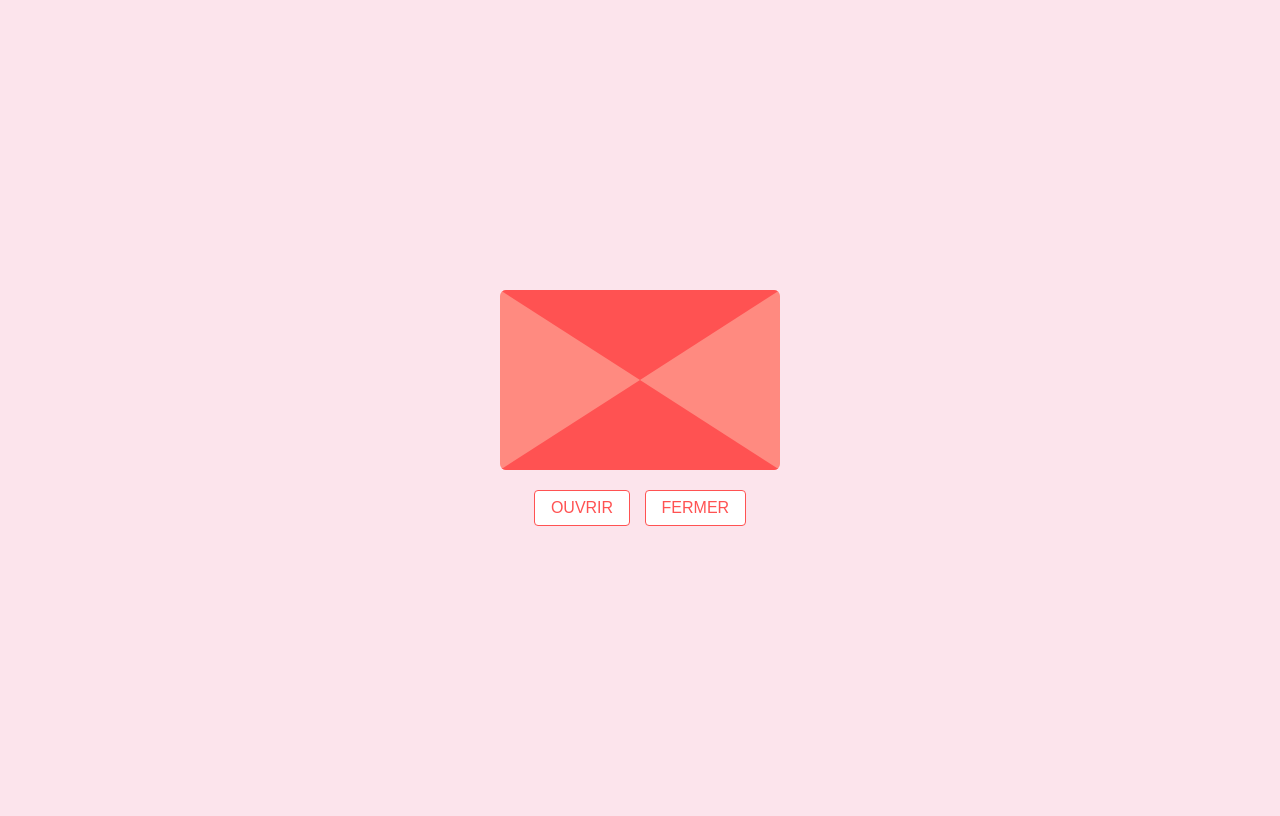
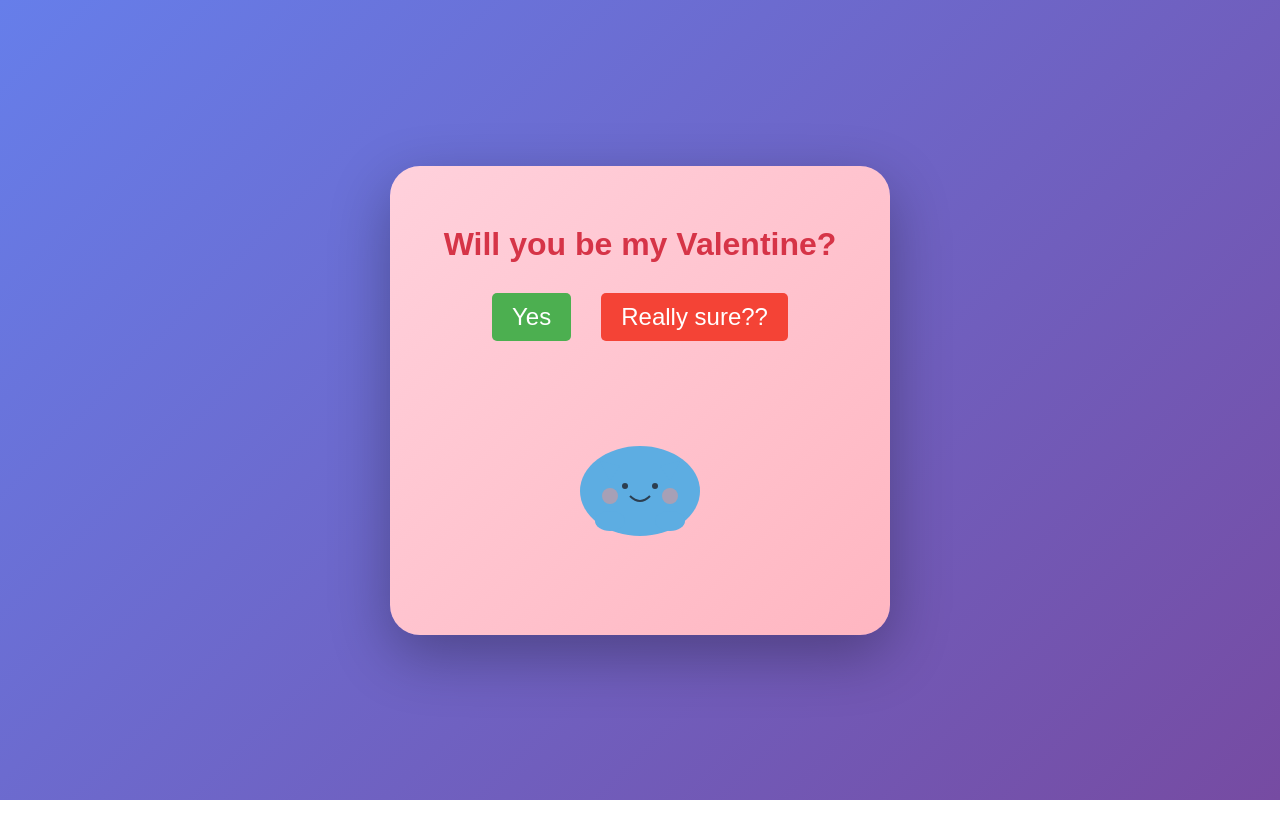
Before and after one commit to Yaspi97/srb, a plain HTML site: page index.html in a window 1280 px wide. Drawn offline with Linux system fonts and the light colour scheme.

Commit message:
Update index.html

```diff
--- a/index.html
+++ b/index.html
@@ -3,139 +3,248 @@
 <head>
     <meta charset="UTF-8">
     <meta name="viewport" content="width=device-width, initial-scale=1.0">
-    <title>Lettre d'Amour</title>
+    <title>Will you be my Valentine?</title>
     <style>
+        * {
+            margin: 0;
+            padding: 0;
+            box-sizing: border-box;
+        }
+
         body {
+            font-family: 'Arial', sans-serif;
+            background: linear-gradient(135deg, #667eea 0%, #764ba2 100%);
+            min-height: 100vh;
             display: flex;
             justify-content: center;
             align-items: center;
-            flex-direction: column;
-            height: 100vh;
-            background-color: #fce4ec;
-            font-family: Arial, sans-serif;
+            padding: 20px;
         }
 
-        .envelope {
-            width: 280px;
-            height: 180px;
+        .card {
+            background: linear-gradient(135deg, #ffd1dc 0%, #ffb6c1 100%);
+            border-radius: 30px;
+            padding: 60px 40px;
+            max-width: 500px;
+            width: 100%;
+            text-align: center;
+            box-shadow: 0 20px 60px rgba(0, 0, 0, 0.3);
             position: relative;
-            background-color: #ff8a80;
-            border-radius: 6px;
-            overflow: hidden;
-            transition: 0.8s ease;
         }
 
-        /* Partie triangulaire de l'enveloppe (le rabat) */
-        .envelope:before {
-            content: '';
-            position: absolute;
-            width: 100%;
-            height: 100%;
-            background-color: #ff5252;
-            top: 0;
-            left: 0;
-            clip-path: polygon(0 0, 100% 0, 50% 50%);
-            transform-origin: top;
-            transition: transform 0.8s ease;
-            z-index: 3;
+        h1 {
+            color: #d63447;
+            font-size: 2em;
+            margin-bottom: 30px;
+            font-weight: bold;
         }
 
-        /* Triangle bas */
-        .envelope:after {
-            content: '';
-            position: absolute;
-            width: 100%;
-            height: 100%;
-            background-color: #ff5252;
-            top: auto;
-            bottom: 0;
-            left: 0;
-            clip-path: polygon(0 100%, 100% 100%, 50% 50%);
-            z-index: 1;
+        .buttons {
+            display: flex;
+            justify-content: center;
+            gap: 20px;
+            margin-bottom: 40px;
+            flex-wrap: wrap;
         }
 
-        /* Lettre cachée */
-        .letter {
-            position: absolute;
-            top: 100%;
+        .yes-button {
+            font-size: 1.5em;
+            padding: 10px 20px;
+            margin-right: 10px;
+            background-color: #4caf50;
+            color: white;
+            border: none;
+            border-radius: 5px;
+            cursor: pointer;
+            transition: all 0.3s ease;
+        }
+
+        .yes-button:hover {
+            background-color: #45a049;
+            transform: scale(1.1);
+        }
+
+        .no-button {
+            font-size: 1.5em;
+            padding: 10px 20px;
+            background-color: #f44336;
+            color: white;
+            border: none;
+            border-radius: 5px;
+            cursor: pointer;
+            transition: all 0.3s ease;
+            position: relative;
+        }
+
+        .no-button:hover {
+            background-color: #da190b;
+        }
+
+        .cat {
+            width: 200px;
+            height: auto;
+            margin: 20px auto;
+            animation: wave 1s ease-in-out infinite;
+        }
+
+        @keyframes wave {
+            0%, 100% {
+                transform: rotate(0deg);
+            }
+            25% {
+                transform: rotate(-10deg);
+            }
+            75% {
+                transform: rotate(10deg);
+            }
+        }
+
+        .hidden {
+            display: none;
+        }
+
+        .celebration {
+            font-size: 1.5em;
+            color: #d63447;
+            margin-top: 20px;
+            animation: pulse 1s ease-in-out infinite;
+        }
+
+        @keyframes pulse {
+            0%, 100% {
+                transform: scale(1);
+            }
+            50% {
+                transform: scale(1.1);
+            }
+        }
+
+        .hearts {
+            position: fixed;
+            top: 0;
             left: 0;
             width: 100%;
             height: 100%;
-            background-color: #fff;
-            padding: 15px;
-            box-sizing: border-box;
-            transition: 0.8s ease;
-            text-align: center;
-            z-index: 2;
-            border-radius: 6px;
+            pointer-events: none;
+            overflow: hidden;
         }
 
         .heart {
             position: absolute;
-            top: 50%;
-            left: 50%;
-            transform: translate(-50%, -50%);
-            font-size: 40px;
+            font-size: 30px;
+            animation: fall 3s linear infinite;
             opacity: 0;
-            transition: 0.8s ease;
-            z-index: 4;
         }
 
-        /* Quand on ouvre */
-        .envelope.open:before {
-            transform: rotateX(180deg);
-        }
-
-        .envelope.open .letter {
-            top: 0;
-        }
-
-        .envelope.open .heart {
-            opacity: 1;
-            top: 10%;
-        }
-
-        .buttons {
-            margin-top: 20px;
-        }
-
-        button {
-            padding: 8px 16px;
-            margin: 0 5px;
-            border: 1px solid #ff5252;
-            background: white;
-            color: #ff5252;
-            font-size: 16px;
-            border-radius: 4px;
-            cursor: pointer;
-            transition: 0.3s;
-        }
-
-        button:hover {
-            background: #ff5252;
-            color: white;
+        @keyframes fall {
+            0% {
+                top: -10%;
+                opacity: 1;
+            }
+            100% {
+                top: 110%;
+                opacity: 0;
+            }
         }
     </style>
 </head>
 <body>
-    <div class="envelope">
-        <div class="letter">
-            <p class="to">À : à Ma futur femme ❤️</p>
-            <p class="message">je t'aime Srabonti ☁️</p>
+    <div class="hearts" id="hearts"></div>
+
+    <div class="card">
+        <h1>Will you be my Valentine?</h1>
+
+        <div class="buttons" id="buttonContainer">
+            <button class="yes-button" onclick="sayYes()">Yes</button>
+            <button class="no-button" onclick="moveButton(this)">Really sure??</button>
         </div>
-        <div class="heart">❤️</div>
-    </div>
-    <div class="buttons">
-        <button onclick="openLetter()">OUVRIR</button>
-        <button onclick="closeLetter()">FERMER</button>
+
+        <svg class="cat" viewBox="0 0 200 150" xmlns="http://www.w3.org/2000/svg">
+            <!-- Cute cat illustration -->
+            <ellipse cx="100" cy="90" rx="60" ry="45" fill="#5dade2"/>
+            <!-- Ears -->
+            <polygon points="60,60 70,80 80,65" fill="#5dade2"/>
+            <polygon points="140,60 130,80 120,65" fill="#5dade2"/>
+            <!-- Face -->
+            <circle cx="85" cy="85" r="3" fill="#2c3e50"/>
+            <circle cx="115" cy="85" r="3" fill="#2c3e50"/>
+            <!-- Blush -->
+            <circle cx="70" cy="95" r="8" fill="#f1948a" opacity="0.5"/>
+            <circle cx="130" cy="95" r="8" fill="#f1948a" opacity="0.5"/>
+            <!-- Mouth -->
+            <path d="M 90 95 Q 100 105 110 95" stroke="#2c3e50" stroke-width="2" fill="none"/>
+            <!-- Paws -->
+            <ellipse cx="70" cy="120" rx="15" ry="10" fill="#5dade2"/>
+            <ellipse cx="130" cy="120" rx="15" ry="10" fill="#5dade2"/>
+        </svg>
+
+        <div id="celebration" class="celebration hidden">
+            💕 Yay! I'm so happy! 💕
+        </div>
     </div>
 
     <script>
-        function openLetter() {
-            document.querySelector('.envelope').classList.add('open');
+        let noClickCount = 0;
+        const noButtonTexts = [
+            "Really sure??",
+            "Are you certain?",
+            "Think again...",
+            "Please? 🥺",
+            "One more chance?",
+            "Don't break my heart!",
+            "I'll be sad...",
+            "Final answer?"
+        ];
+
+        function moveButton(button) {
+            const container = button.parentElement;
+            const containerRect = container.getBoundingClientRect();
+
+            // Random position within the button container
+            const maxX = containerRect.width - button.offsetWidth;
+            const maxY = containerRect.height - button.offsetHeight;
+
+            const randomX = Math.random() * maxX;
+            const randomY = Math.random() * maxY;
+
+            button.style.position = 'absolute';
+            button.style.left = randomX + 'px';
+            button.style.top = randomY + 'px';
+
+            // Change text on each attempt
+            noClickCount = (noClickCount + 1) % noButtonTexts.length;
+            button.textContent = noButtonTexts[noClickCount];
         }
-        function closeLetter() {
-            document.querySelector('.envelope').classList.remove('open');
+
+        function sayYes() {
+            document.getElementById('buttonContainer').style.display = 'none';
+            document.getElementById('celebration').classList.remove('hidden');
+
+            // Create falling hearts
+            createHearts();
+
+            // Make cat jump
+            const cat = document.querySelector('.cat');
+            cat.style.animation = 'wave 0.3s ease-in-out infinite';
+        }
+
+        function createHearts() {
+            const heartsContainer = document.getElementById('hearts');
+            const heartSymbols = ['❤️', '💕', '💖', '💗', '💓', '💝'];
+
+            for (let i = 0; i < 30; i++) {
+                setTimeout(() => {
+                    const heart = document.createElement('div');
+                    heart.className = 'heart';
+                    heart.textContent = heartSymbols[Math.floor(Math.random() * heartSymbols.length)];
+                    heart.style.left = Math.random() * 100 + '%';
+                    heart.style.animationDelay = Math.random() * 2 + 's';
+                    heart.style.animationDuration = (Math.random() * 2 + 2) + 's';
+                    heartsContainer.appendChild(heart);
+
+                    setTimeout(() => heart.remove(), 5000);
+                }, i * 100);
+            }
         }
     </script>
 </body>
```
